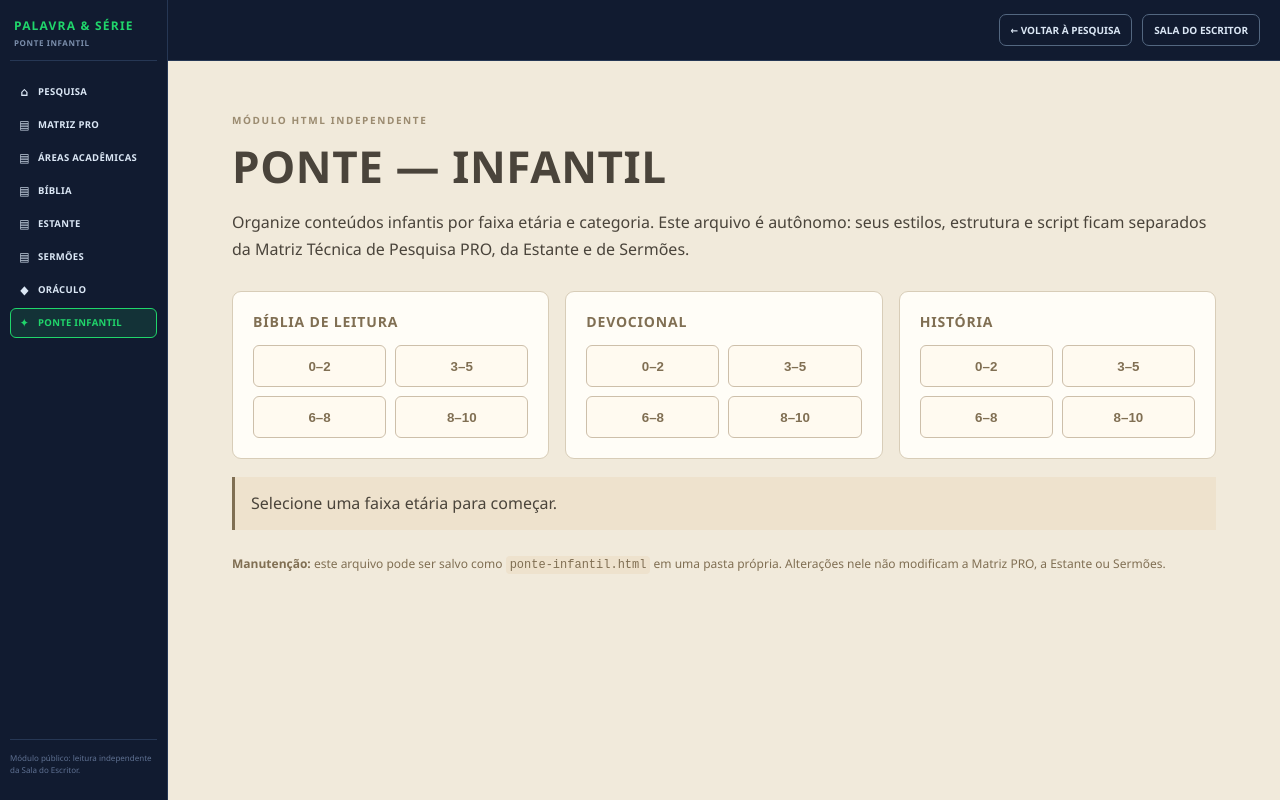
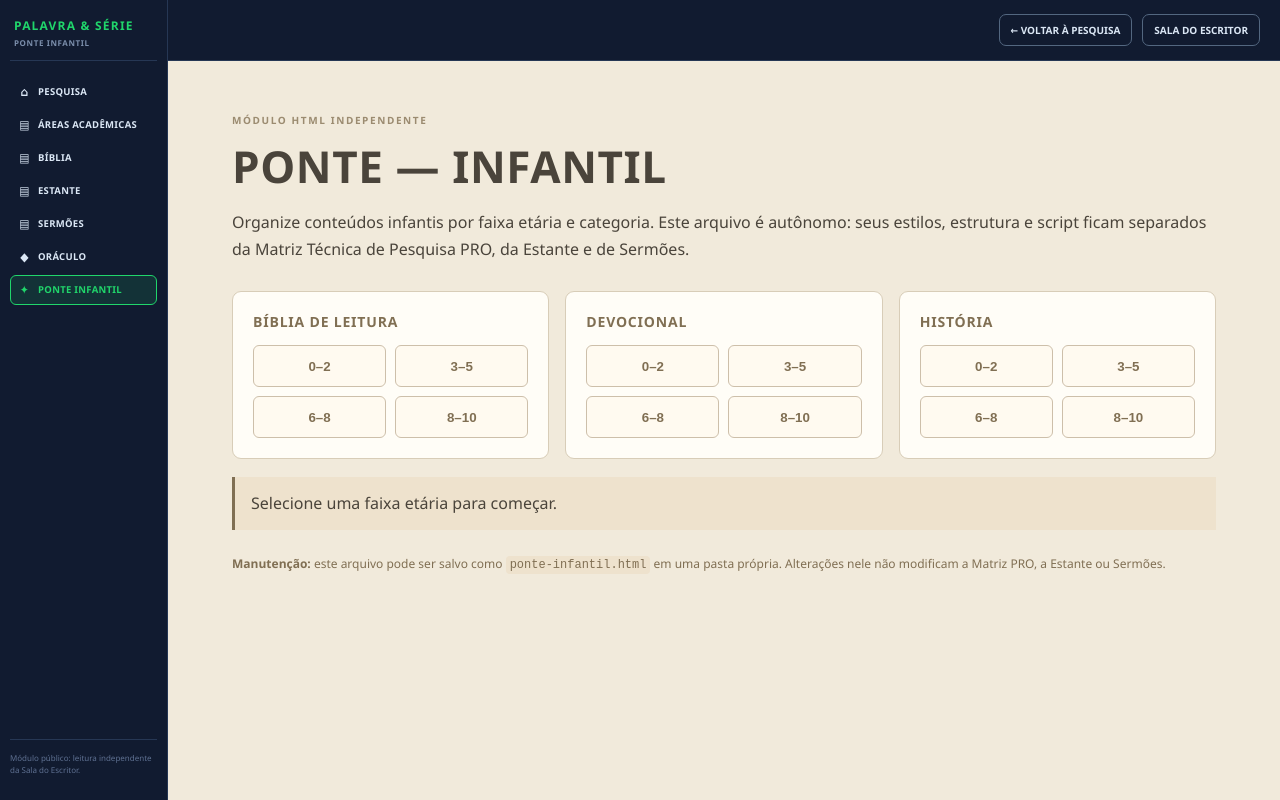
Before and after one commit to palavraeserie7/palavraeserie7.github.io, a plain HTML site: page pages/pesquisa/ponte-infantil.html in a window 1280 px wide. Drawn offline with Linux system fonts and the light colour scheme.

Commit message:
Update ponte-infantil.html

```diff
--- a/pages/pesquisa/ponte-infantil.html
+++ b/pages/pesquisa/ponte-infantil.html
@@ -231,7 +231,6 @@ main { flex:1 0 auto; width:auto; }
       <div class="side-brand"><a class="side-brand-link" href="index.html">PALAVRA &amp; SÉRIE</a><span class="side-brand-sub">Ponte infantil</span></div>
       <nav class="side-menu">
         <a class="side-item" href="index.html"><span class="side-icon">⌂</span>PESQUISA</a>
-        <a class="side-item" href="matriz-pro.html"><span class="side-icon">▤</span>MATRIZ PRO</a>
         <a class="side-item" href="areas-academicas.html"><span class="side-icon">▤</span>ÁREAS ACADÊMICAS</a>
         <a class="side-item" href="biblia.html"><span class="side-icon">▤</span>BÍBLIA</a>
         <a class="side-item" href="estante.html"><span class="side-icon">▤</span>ESTANTE</a>
```
